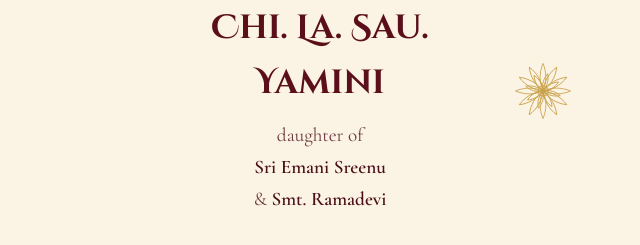
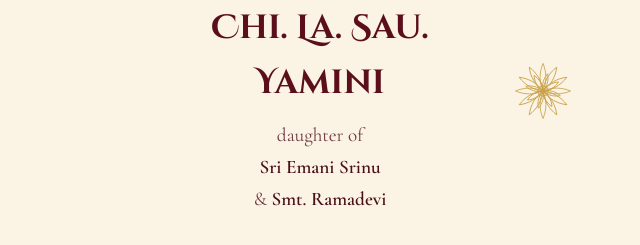
Before and after one commit to Imudaypamu/dump, a plain HTML site: page index.html in a window 1280 px wide. Shown: the part 1425-1670 px from the top of the page, 97-737 px from the left. Drawn offline with nearby package versions, Linux system fonts and the light colour scheme.

Commit message:
Correct spelling of 'Sreenu' to 'Srinu'

```diff
--- a/index.html
+++ b/index.html
@@ -663,7 +663,7 @@
         <div class="person">
           <p class="tag" data-i18n="bride">The bride</p>
           <h3 data-i18n="bname">Chi. La. Sau. Yamini</h3>
-          <p data-i18n="bpar">daughter of<br><strong>Sri Emani Sreenu</strong><br>&amp; <strong>Smt. Ramadevi</strong></p>
+          <p data-i18n="bpar">daughter of<br><strong>Sri Emani Srinu</strong><br>&amp; <strong>Smt. Ramadevi</strong></p>
         </div>
 
         <svg class="couple-mark" aria-hidden="true"><use href="#lotus"/></svg>
```
